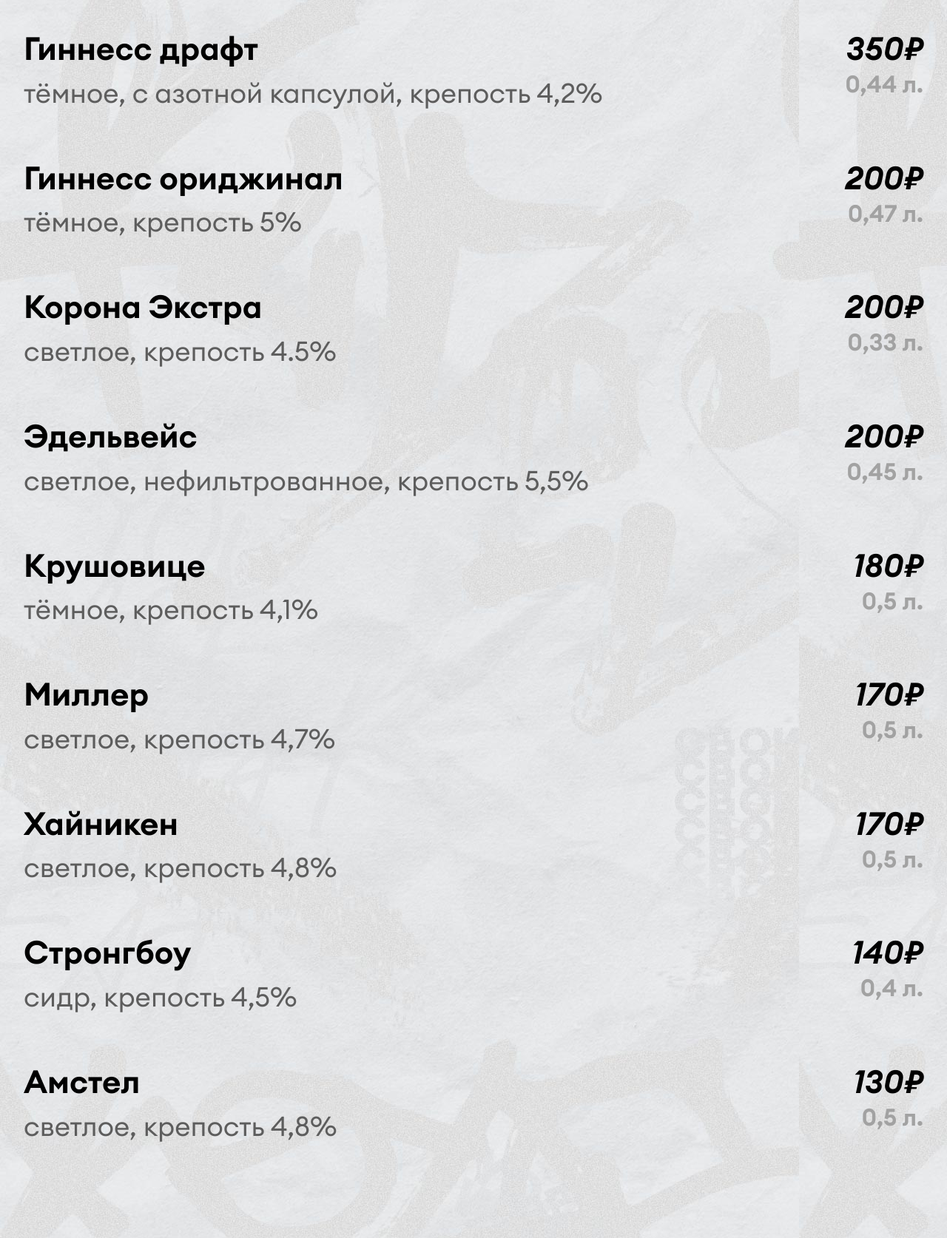
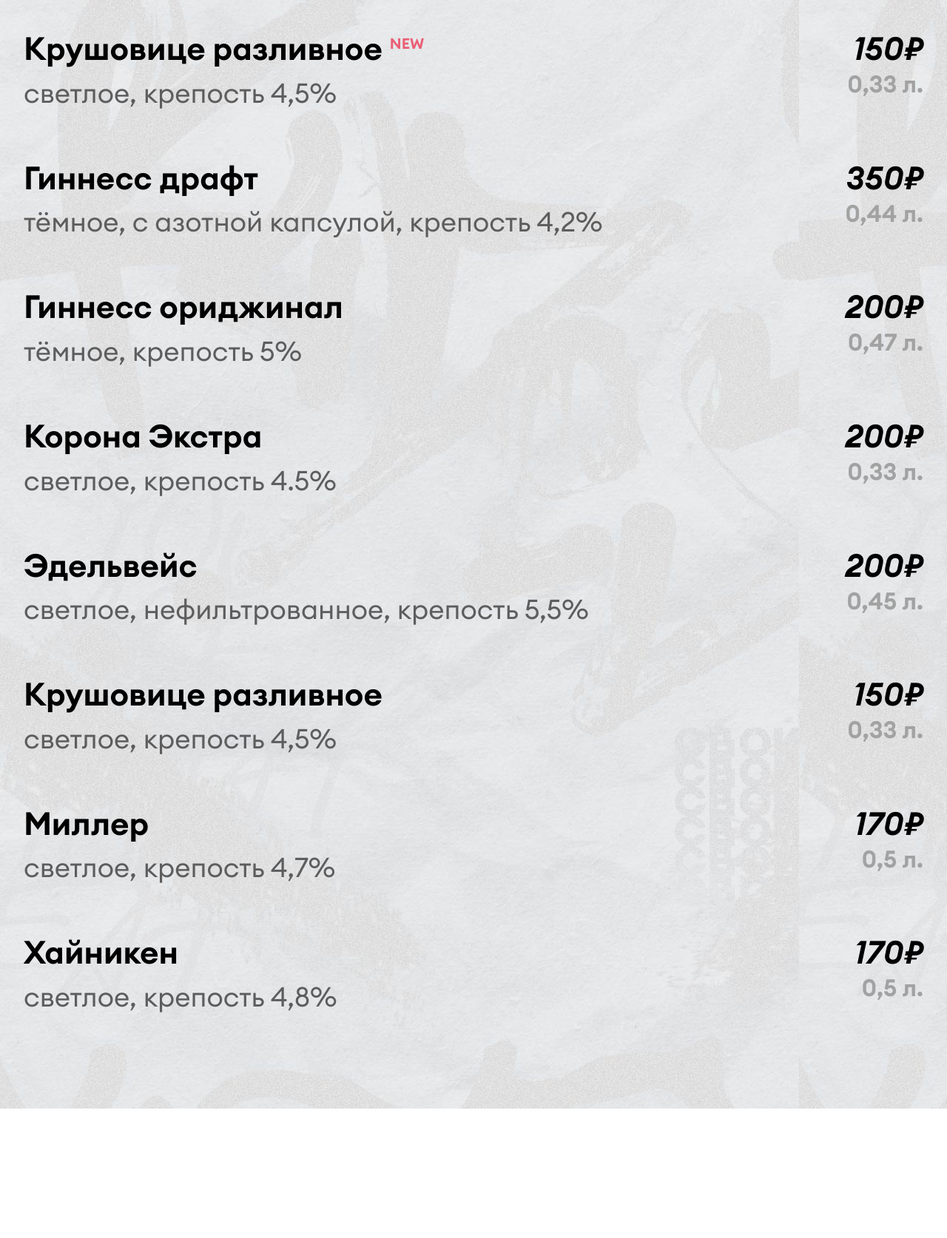
Before and after one commit to svoiplace/svoiplace-menu, a plain HTML site: page beer.html in a window 1280 px wide. Shown: the part 99-1773 px from the top of the page at 74% size. After the commit the page ends 1598 px from the top, so only its background shows below. Drawn offline with Linux system fonts and the light colour scheme.

Commit message:
апладжпл

```diff
--- a/beer.html
+++ b/beer.html
@@ -12,6 +12,25 @@
         <span>Пиво</span>
       </div>
       <div class="container">
+
+        <div class="position">
+          <div class="position-grid">
+            <div class="position-info">
+              <div class="position-name">
+                <span>Крушовице разливное <sup class="sup-new">NEW</sup></span>
+              </div>
+              <div class="position-desc">
+                <span>
+                  светлое, крепость 4,5%
+                </span>
+              </div>
+            </div>
+            <div class="position-price">
+              <div>150₽</div>
+              <div class="weight">0,33 л.</div>
+            </div>
+          </div>
+        </div>
 
         <div class="position">
           <div class="position-grid">
@@ -93,17 +112,17 @@
           <div class="position-grid">
             <div class="position-info">
               <div class="position-name">
-                <span>Крушовице</span>
+                <span>Крушовице разливное</span>
               </div>
               <div class="position-desc">
                 <span>
-                  тёмное, крепость 4,1%
+                  светлое, крепость 4,5%
                 </span>
               </div>
             </div>
             <div class="position-price">
-              <div>180₽</div>
-              <div class="weight">0,5 л.</div>
+              <div>150₽</div>
+              <div class="weight">0,33 л.</div>
             </div>
           </div>
         </div>
@@ -147,7 +166,7 @@
         </div>
 
 
-        <div class="position">
+        <div class="position" style="display: none">
           <div class="position-grid">
             <div class="position-info">
               <div class="position-name">
@@ -186,26 +205,6 @@
           </div>
         </div>
 
-
-        <div class="position">
-          <div class="position-grid">
-            <div class="position-info">
-              <div class="position-name">
-                <span>Амстел</span>
-              </div>
-              <div class="position-desc">
-                <span>
-                  светлое, крепость 4,8%
-                </span>
-              </div>
-            </div>
-            <div class="position-price">
-              <div>130₽</div>
-              <div class="weight">0,5 л.</div>
-            </div>
-          </div>
-        </div>
-
       </div>
     </div>
   </body>
```
Also changed, not shown: bar.html (+1 -1 lines), food.html (+22 -11 lines).
